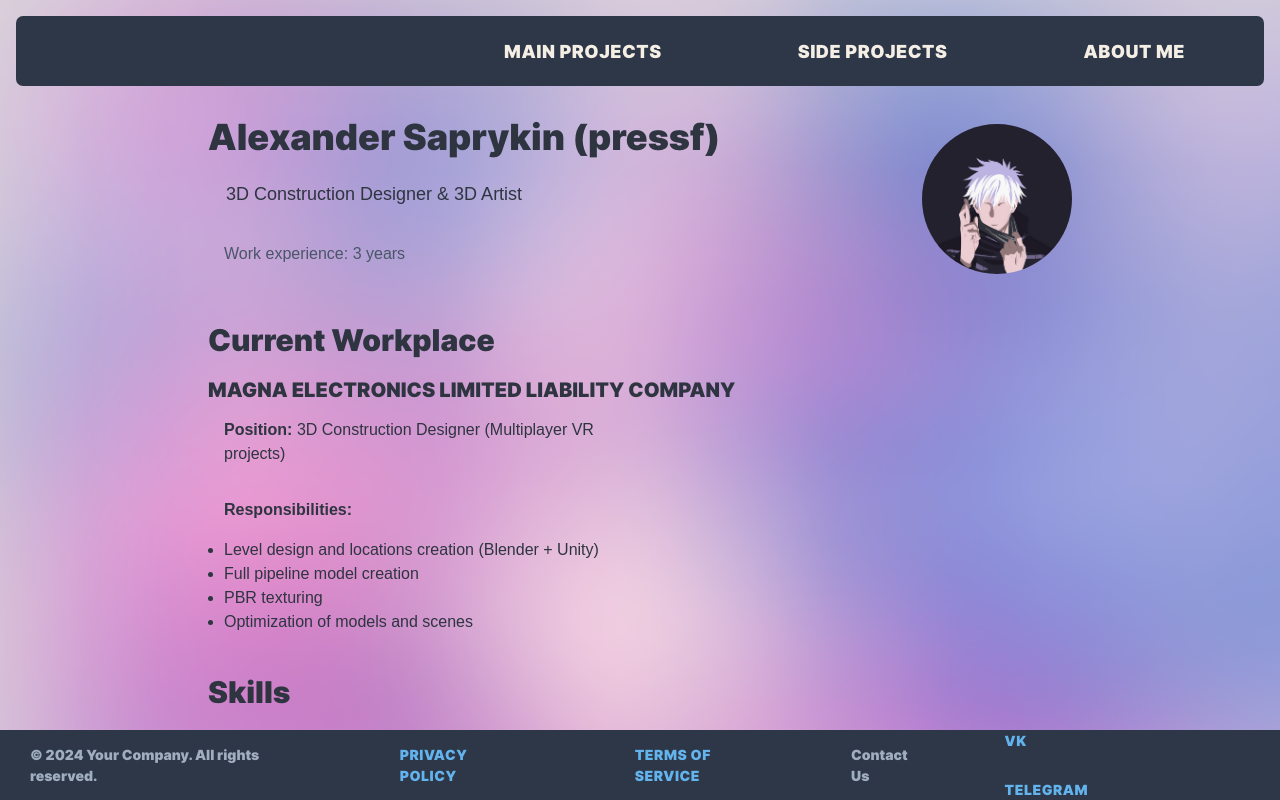
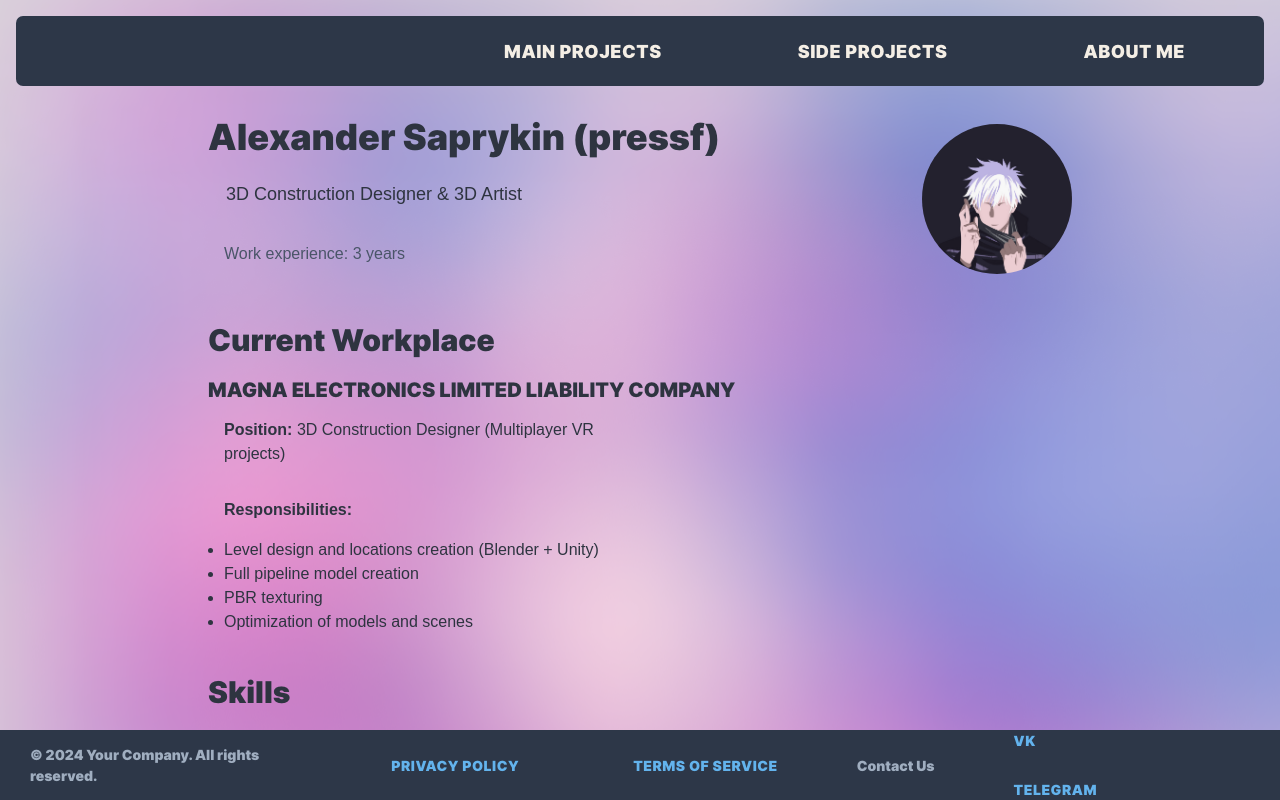
Before and after one commit to pr3ssf/UIUX, a React (Vite) app: page /aboutme in a window 1280 px wide. Shown: the top 800 px of the page. Built offline with nearby package versions, Linux system fonts and the light colour scheme.

Commit message:
dev: footer 3

```diff
--- a/src/components/Footer.tsx
+++ b/src/components/Footer.tsx
@@ -33,6 +33,7 @@ export const Footer = () => {
             padding={0}
             display="flex" // Устанавливаем display flex для размещения в строку
             gap={4} // Устанавливаем промежуток между элементами
+            whiteSpace="nowrap" // Предотвращаем перенос текста
           >
             <ListItem>
               <Link href="/privacy" color="brand.10" _hover={{ textDecoration: "underline", color: "brand.100" }} fontSize="sm">
```
